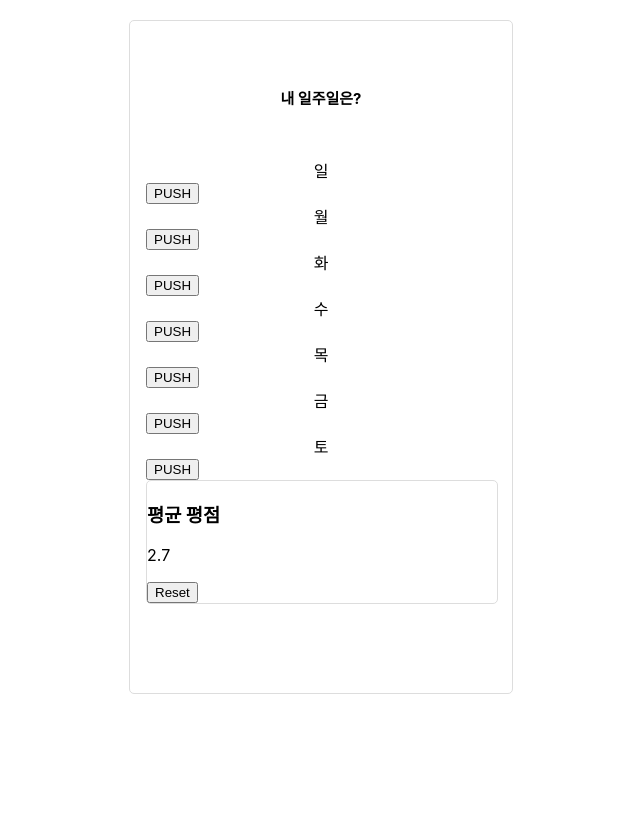
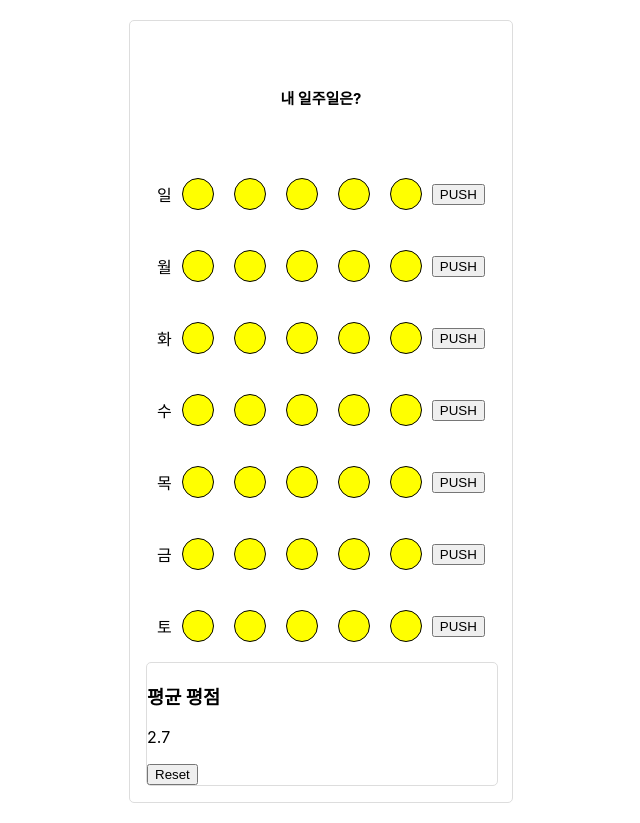
Before and after one commit to hongsoom/my-week, a React (Create React App) app in the folder my-week/: page / in a window 1280 px wide. Shown: the whole page, without its empty margins (319-959 px from the left). Before the commit the page ends 800 px from the top, so only its background shows below. Built offline with nearby package versions, Linux system fonts and the light colour scheme.

Commit message:
usestate

```diff
--- a/my-week/src/components/Main.js
+++ b/my-week/src/components/Main.js
@@ -6,8 +6,9 @@ import { useHistory } from "react-router-dom";
 const Main = (props) => {
     const history = useHistory();
 
-    const week = props.week
+    const week = props.week;
     const [rate, setRate] = useState(Array.from({length : 7}, (value) => value = Math.floor(Math.random() * 4) + 1));
+    const [circle, setCircle] = useState([1, 2, 3, 4, 5]);
 
     const rateAverage = rate => {
       if(rate.length === 0) return 0;
@@ -15,29 +16,30 @@ const Main = (props) => {
       return sum.toFixed(1);
     }
 
-    const removeRate = (rate) => {
-      setRate(rate.length === 0)
-      return rateAverage(rate)
+    const removeRate = () => {
+      setRate(rate.filter((x) => x === 0));
     }
-
-    console.log(rate)
-    console.log(week)
-    console.log(rateAverage(rate))
-    console.log(removeRate)
 
     return (
         <Container>
             <Title >내 일주일은?</Title>
+          <div>
             {week.map((week, index) => {
         return (
-            <div>
-            <Rate key={index}> {week} </Rate>
+
+            <Rate key={index}> {week}
+
+              {circle.map((circle, index) =>
+                <Circle style={{backgroundColor : rate[index] == circle[index] ?  'green' : 'yellow'}}></Circle>
+              )}
+
               <button onClick={ () => {
                history.push("/detail/" + index);
             }}>  PUSH
               </button>
-            </div>
+            </Rate>
             )})}
+          </div>
         <Score rateAverage={rateAverage(rate)} removeRate={removeRate}  />
     </Container>
     );
```
